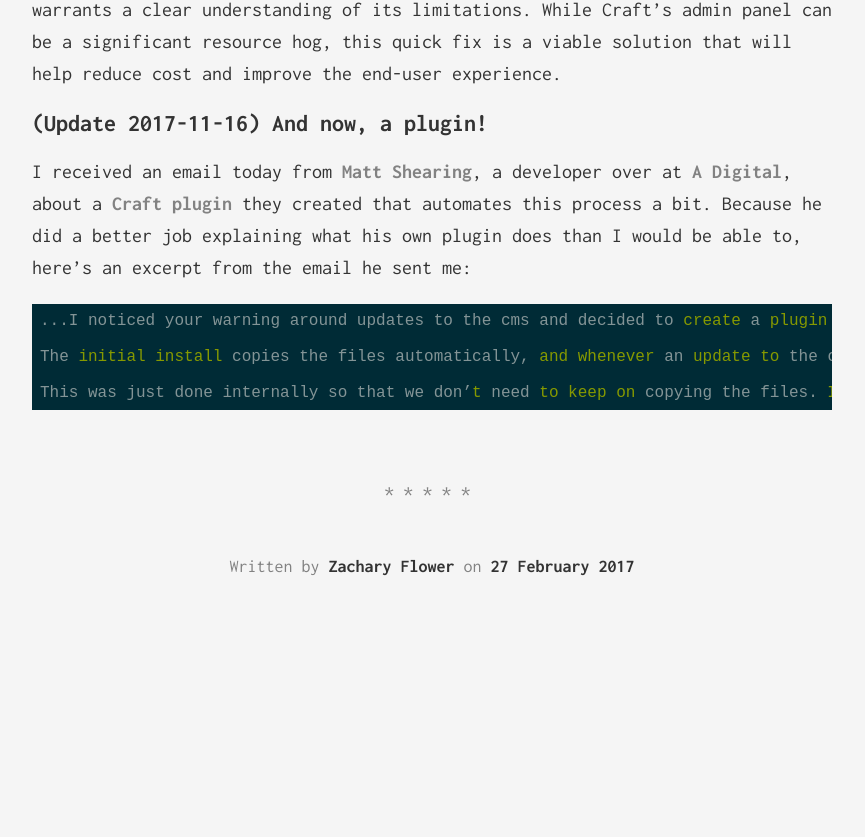
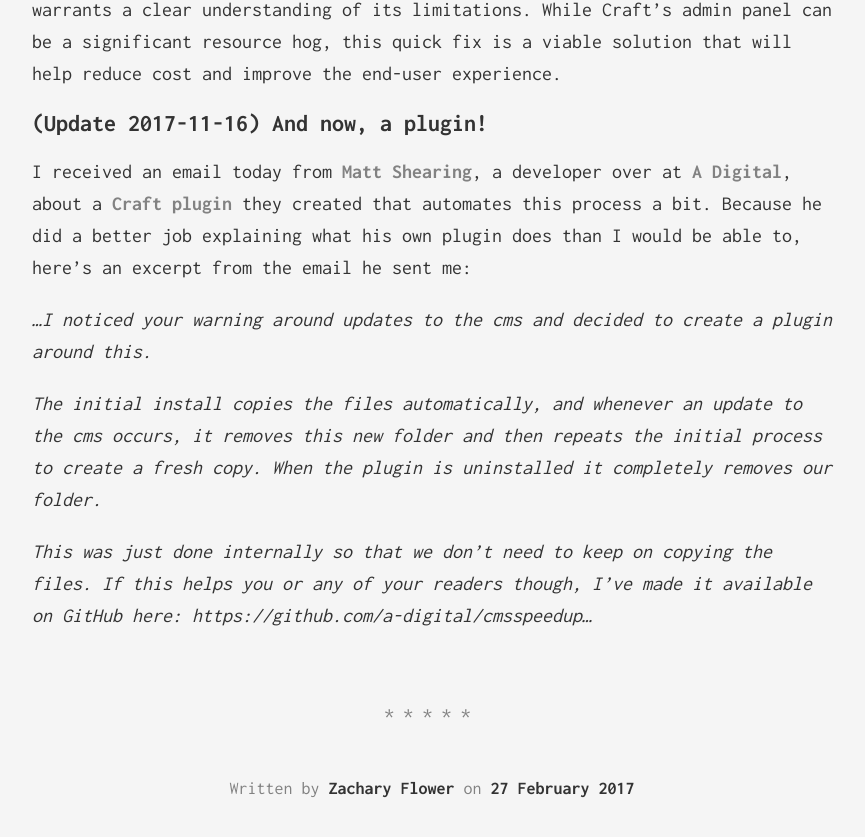
Before and after one commit to zachflower/flower.codes, a Jekyll site: the page built from _posts/2017-02-28-speed-up-craft-admin.md, in a window 1280 px wide and 900 px high, scrolled down 2901 px. Shown: the top 837 px of the window, without its empty margins (208-1073 px from the left). Built offline with Jekyll 4.4.1, drawn with Linux system fonts in a browser that asks for light colours; before the commit the page ends 3579 px from its top, so only the background shows below that.

Commit message:
hmm... formatting is hard

````diff
--- a/_posts/2017-02-28-speed-up-craft-admin.md
+++ b/_posts/2017-02-28-speed-up-craft-admin.md
@@ -50,10 +50,8 @@ Craft is far from a perfect CMS solution, but perfect or not, its popularity war
 
 I received an email today from [Matt Shearing](https://github.com/matt-adigital), a developer over at [A Digital](http://www.adigital.co.uk), about a [Craft plugin](https://github.com/a-digital/cmsspeedup) they created that automates this process a bit. Because he did a better job explaining what his own plugin does than I would be able to, here's an excerpt from the email he sent me:
 
-```
-...I noticed your warning around updates to the cms and decided to create a plugin around this.
+_...I noticed your warning around updates to the cms and decided to create a plugin around this._
 
-The initial install copies the files automatically, and whenever an update to the cms occurs, it removes this new folder and then repeats the initial process to create a fresh copy. When the plugin is uninstalled it completely removes our folder.
+_The initial install copies the files automatically, and whenever an update to the cms occurs, it removes this new folder and then repeats the initial process to create a fresh copy. When the plugin is uninstalled it completely removes our folder._
 
-This was just done internally so that we don’t need to keep on copying the files. If this helps you or any of your readers though, I’ve made it available on GitHub here: https://github.com/a-digital/cmsspeedup...
-```
+_This was just done internally so that we don’t need to keep on copying the files. If this helps you or any of your readers though, I’ve made it available on GitHub here: https://github.com/a-digital/cmsspeedup..._
````
